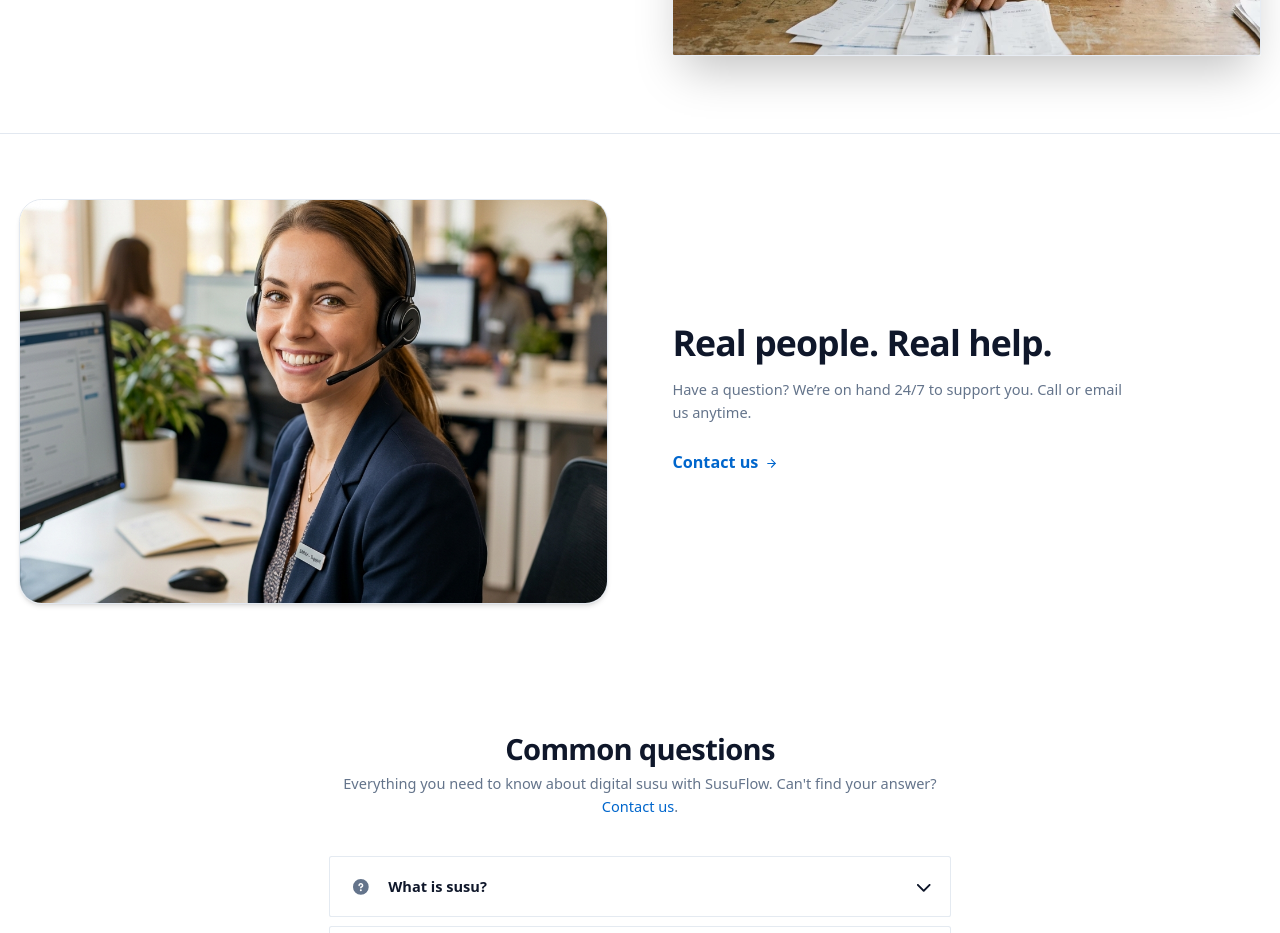
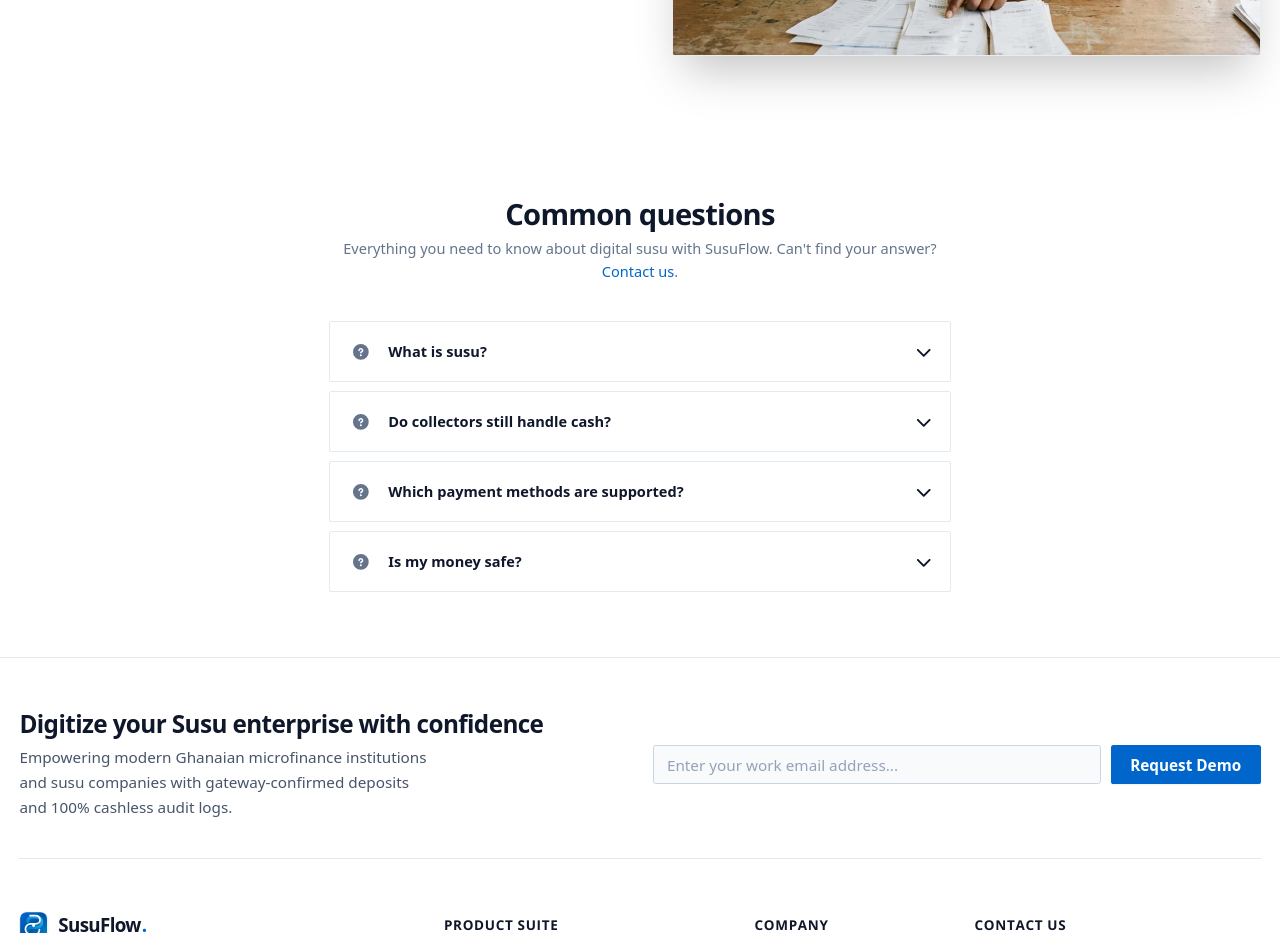
Before and after one commit to Gideon-Dadey/SusuFlow, a Next.js app in the folder apps/web/: page / in a window 1280 px wide. Shown: the part 4080-5013 px from the top of the page. Built offline with nearby package versions, Linux system fonts and the light colour scheme.

Commit message:
fix: remove RealPeopleHelp section and place WorkflowAutomation section in its position

```diff
--- a/apps/web/src/app/(marketing)/page.tsx
+++ b/apps/web/src/app/(marketing)/page.tsx
@@ -8,7 +8,6 @@ import { PlatformOverviewSection } from "@/components/marketing/platform-overvie
 import { WorkflowAutomationSection } from "@/components/marketing/workflow-automation-section";
 import { SusuManagementSection } from "@/components/marketing/susu-management-section";
 import { SolutionsInActionSection } from "@/components/marketing/solutions-in-action-section";
-import { RealPeopleHelpSection } from "@/components/marketing/real-people-help-section";
 import { APP_NAME, APP_TAGLINE } from "@/lib/marketing-data";
 
 export const metadata: Metadata = {
@@ -26,7 +25,6 @@ export default function HomePage() {
       <MomoPayCapabilitiesSection />
       <SolutionsInActionSection />
       <WorkflowAutomationSection />
-      <RealPeopleHelpSection />
       <ApprovalWorkflowsCtaSection />
       <FaqSection />
     </>
--- a/apps/web/src/components/marketing/real-people-help-section.tsx
+++ /dev/null
@@ -1,47 +0,0 @@
-import Image from "next/image";
-import Link from "next/link";
-import { ArrowRight } from "lucide-react";
-import { MarketingContainer } from "./marketing-container";
-
-export function RealPeopleHelpSection() {
-  return (
-    <section className="bg-background py-12 lg:py-20 border-t border-border/40">
-      <MarketingContainer>
-        <div className="grid grid-cols-1 lg:grid-cols-2 items-center gap-12 lg:gap-20">
-          {/* Left Column: Image */}
-          <div className="relative rounded-[1.75rem] overflow-hidden shadow-md border border-border/40 bg-muted/30 aspect-[4/3] sm:aspect-[16/11]">
-            <Image
-              src="/images/home/real-help.png"
-              alt="Real people real help customer support"
-              fill
-              className="object-cover"
-              sizes="(max-width: 1024px) 100vw, 50vw"
-            />
-          </div>
-
-          {/* Right Column: Content */}
-          <div className="space-y-4 sm:space-y-6 max-w-xl">
-            <h2 className="text-3xl sm:text-4xl lg:text-[2.75rem] font-bold text-foreground leading-[1.15] tracking-tight">
-              Real people. Real help.
-            </h2>
-
-            <p className="text-base sm:text-lg text-muted-foreground leading-relaxed text-pretty">
-              Have a question? We’re on hand 24/7 to support you. Call or email
-              us anytime.
-            </p>
-
-            <div className="pt-2">
-              <Link
-                href="/contact"
-                className="inline-flex items-center gap-2 text-sm sm:text-base font-semibold text-[#0066cc] hover:text-[#0052a3] transition-colors group"
-              >
-                <span>Contact us</span>
-                <ArrowRight className="h-4 w-4 transition-transform group-hover:translate-x-1" />
-              </Link>
-            </div>
-          </div>
-        </div>
-      </MarketingContainer>
-    </section>
-  );
-}
```
Also changed, not shown: apps/web/public/images/home/real-help.png (deleted).
